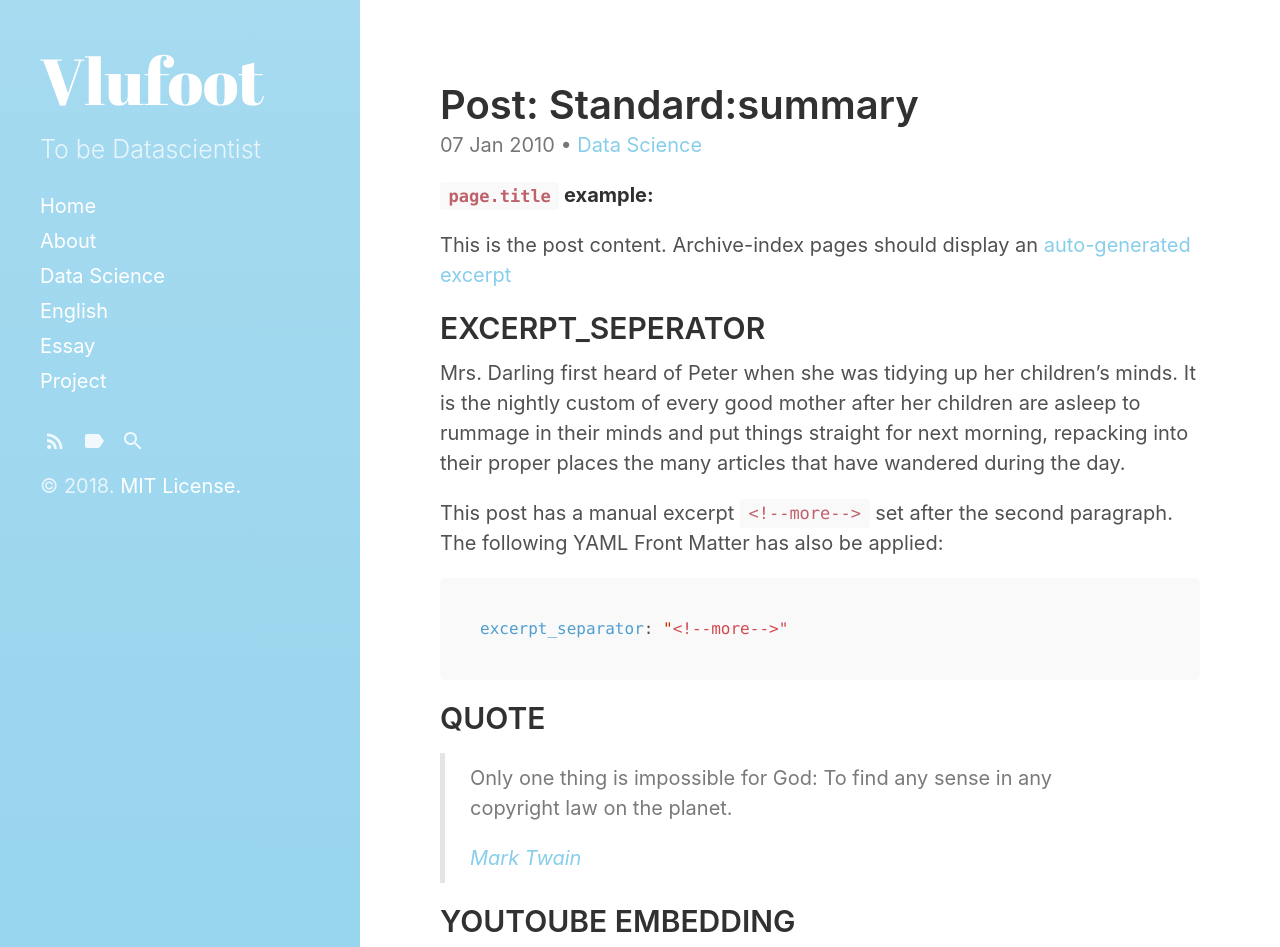
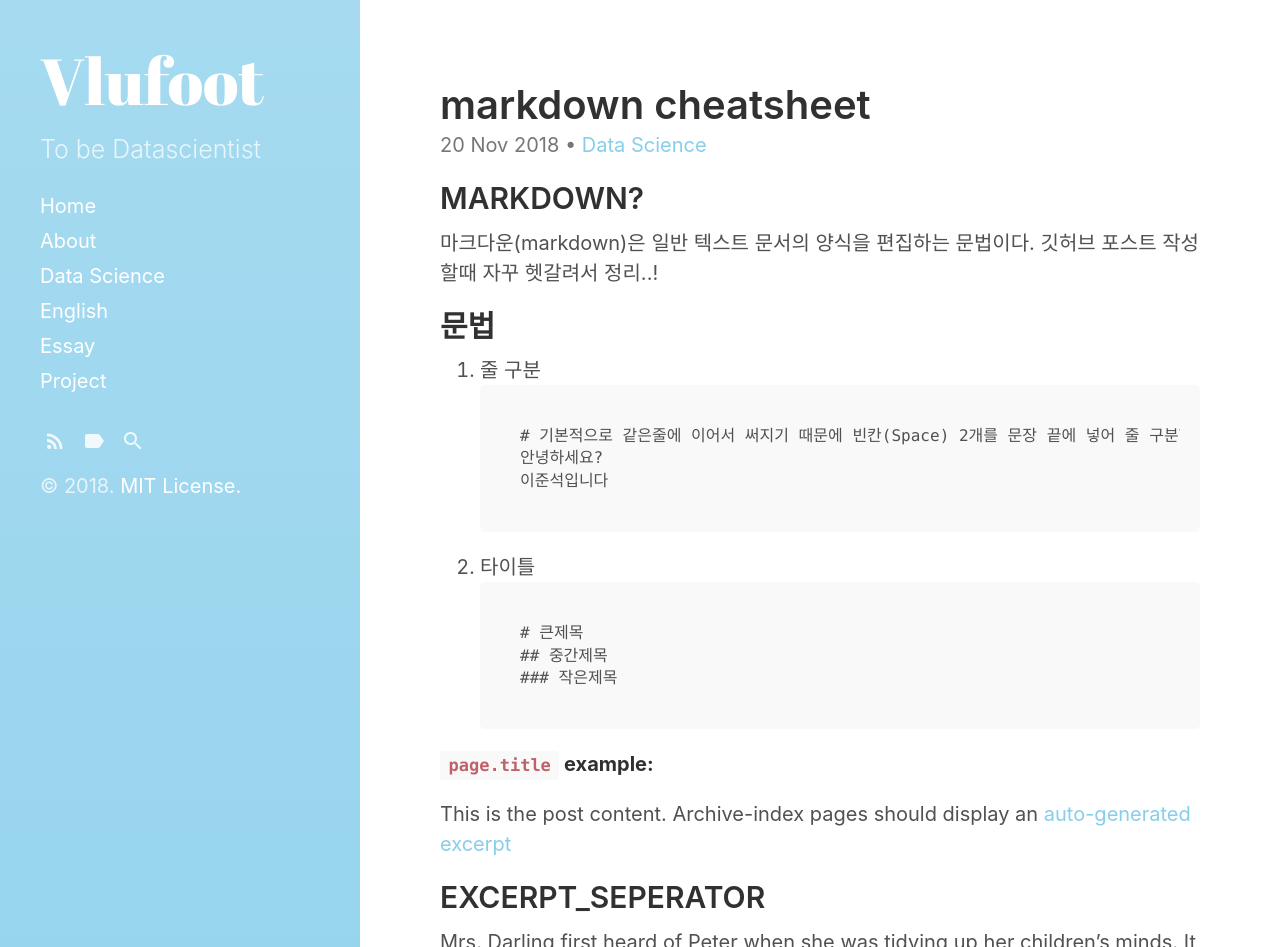
Before and after one commit to vlufoot/vlufoot.github.io, a Jekyll site: the page built from _posts/etc/2018-11-20-markdown.md, in a window 1280 px wide, cut to the strip 0-947 px from the top of the page. Built offline with Jekyll 4.4.1, drawn with Linux system fonts in a browser that asks for light colours.

Commit message:
Update and rename _posts/2010-01-07-post-standard.md to _posts/etc/2018-11-20-markdown.md

````diff
--- a/_posts/2010-01-07-post-standard.md
+++ b/_posts/etc/2018-11-20-markdown.md
@@ -1,12 +1,32 @@
 ---
 layout: post
-title: "Post: Standard:summary"
+title: "markdown cheatsheet"
 excerpt_separator: "<!--more-->"
 categories:
   - Data Science
 tags:
-  - Git
+  - Markdown
 ---
+
+## MARKDOWN?
+마크다운(markdown)은 일반 텍스트 문서의 양식을 편집하는 문법이다. 깃허브 포스트 작성할때 자꾸 헷갈려서 정리..!
+
+## 문법
+
+1. 줄 구분
+```
+# 기본적으로 같은줄에 이어서 써지기 때문에 빈칸(Space) 2개를 문장 끝에 넣어 줄 구분함
+안녕하세요?
+이준석입니다
+```
+
+2. 타이틀
+```
+# 큰제목
+## 중간제목
+### 작은제목
+```
+
 
 **`page.title` example:**
 
````
